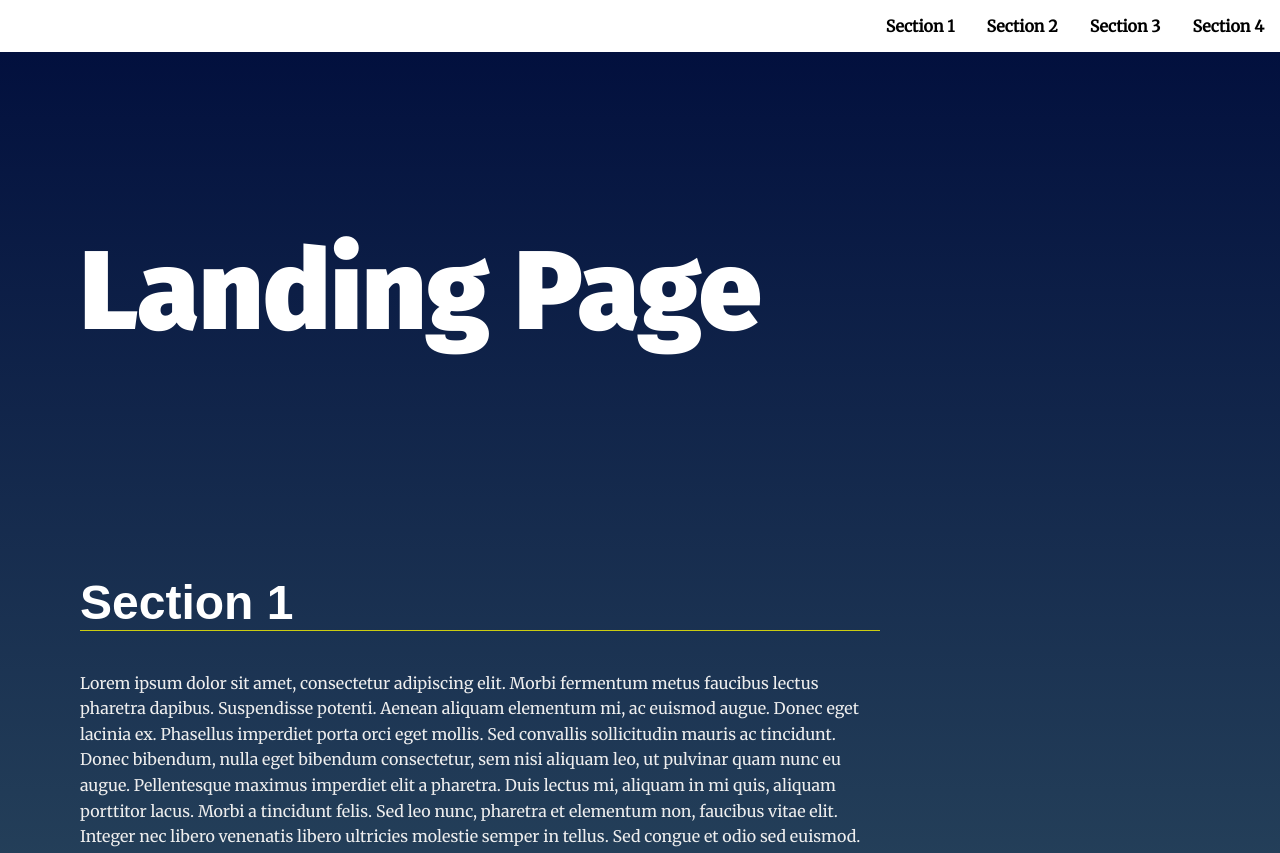
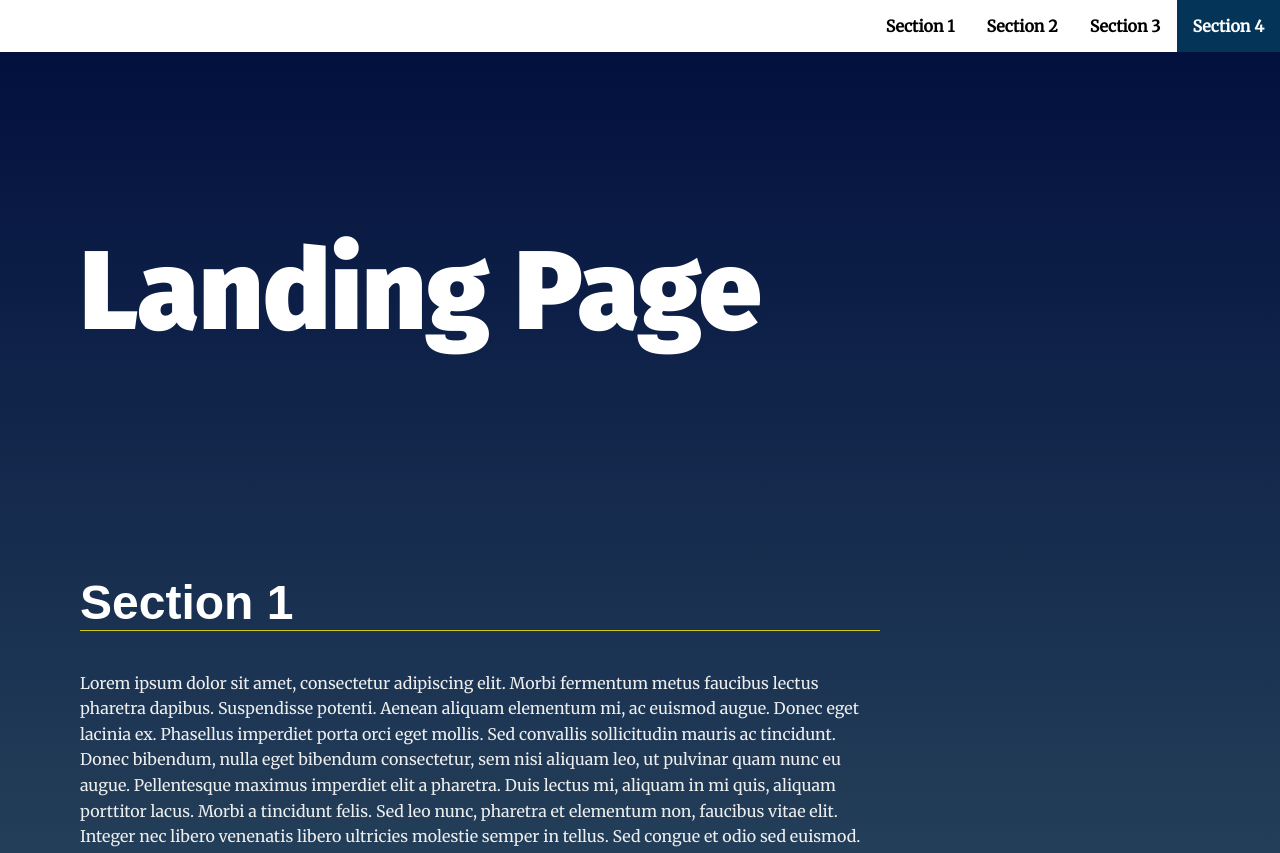
Before and after one commit to BelalHaiss/landingPageProject, a plain HTML site: page index.html in a window 1280 px wide. Shown: the top 853 px of the page. Drawn offline with Linux system fonts and the light colour scheme.

Commit message:
Final solution

```diff
--- a/css/styles.css
+++ b/css/styles.css
@@ -88,6 +88,11 @@ section {
     background: #333;
     color: #fff;
     transition: ease 0.3s all;
+}
+.selectedNav{
+    background: rgb(4, 52, 88);
+    color: white  !important;
+
 }
 
 /* Header Styles */
--- a/js/app.js
+++ b/js/app.js
@@ -25,20 +25,38 @@
 const sections =document.querySelectorAll('section');
 const navBar =document.querySelector('#navbar__list');
 
-function bulidNavbar() {
+const bulidNavbar = () => {
     for(let section of sections){
         sectionName = section.getAttribute('data-nav')
-    // when i click , it will go to the section
-        sectionlink = section.getAttribute('id')
-
         listItem = document.createElement("li")
-        listItem.innerHTML = `<a class='menu__link' href='#${sectionlink}'>  ${sectionName}  </a>`
+        listItem.innerHTML = `<a class='menu__link'>  ${sectionName}  </a>`
+        listItem.addEventListener('click',function () {
+            section.scrollIntoView()
+        })
         navBar.append(listItem)
     }
 }
 bulidNavbar()
-section2 = document.querySelector('#section2')
-function sectionVP(sec){
+
+const activeNav = () => {
+    const navItems = document.querySelectorAll('a')
+    for(let section of sections) {
+        if(section.classList.contains('your-active-class')){
+            for(let navItem of navItems) {
+                if(navItem.innerText === section.getAttribute('data-nav')){
+                    if(!navItem.classList.contains('selectedNav')){
+                    navItem.classList.add('selectedNav')
+                }
+                } else{
+                    navItem.classList.remove('selectedNav')
+                }
+            }
+        }
+    }
+}
+
+
+const sectionVP = (sec) => {
 const sectionV =sec.getBoundingClientRect();
 if(sectionV.bottom <= 700 ){
         if(sectionV.bottom >= 300) {
@@ -46,11 +64,13 @@ if(sectionV.bottom <= 700 ){
         }
 }
 }
-function toggleActiveClass() {
+
+const toggleActiveClass = ()=> {
     for(let section of sections){
         if(sectionVP(section)){
             if(!section.classList.contains('your-active-class')){
                 section.classList.add('your-active-class')
+                activeNav()
             }
         }else{
         section.classList.remove('your-active-class')
```
Also changed, not shown: 1 other file.
